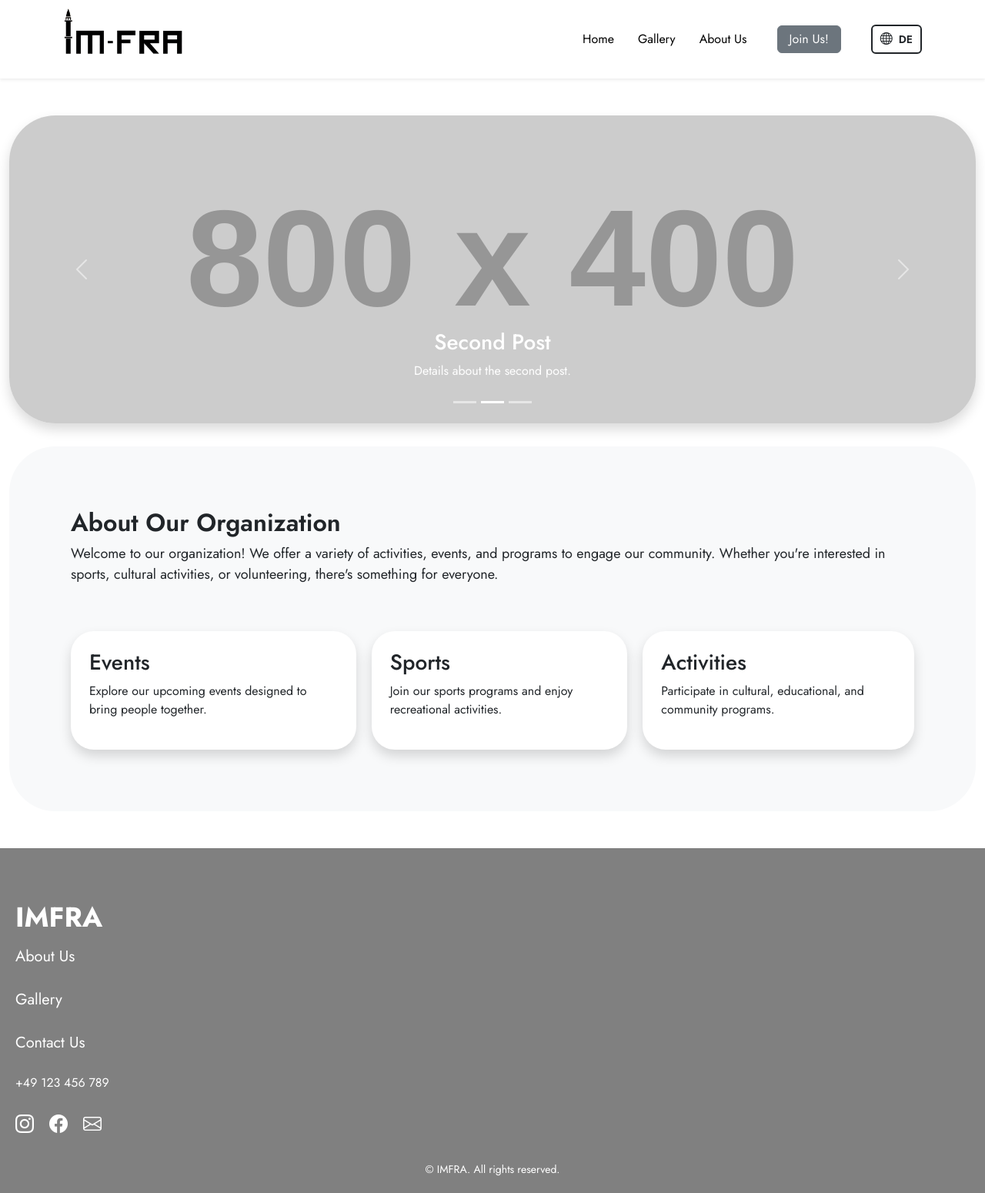
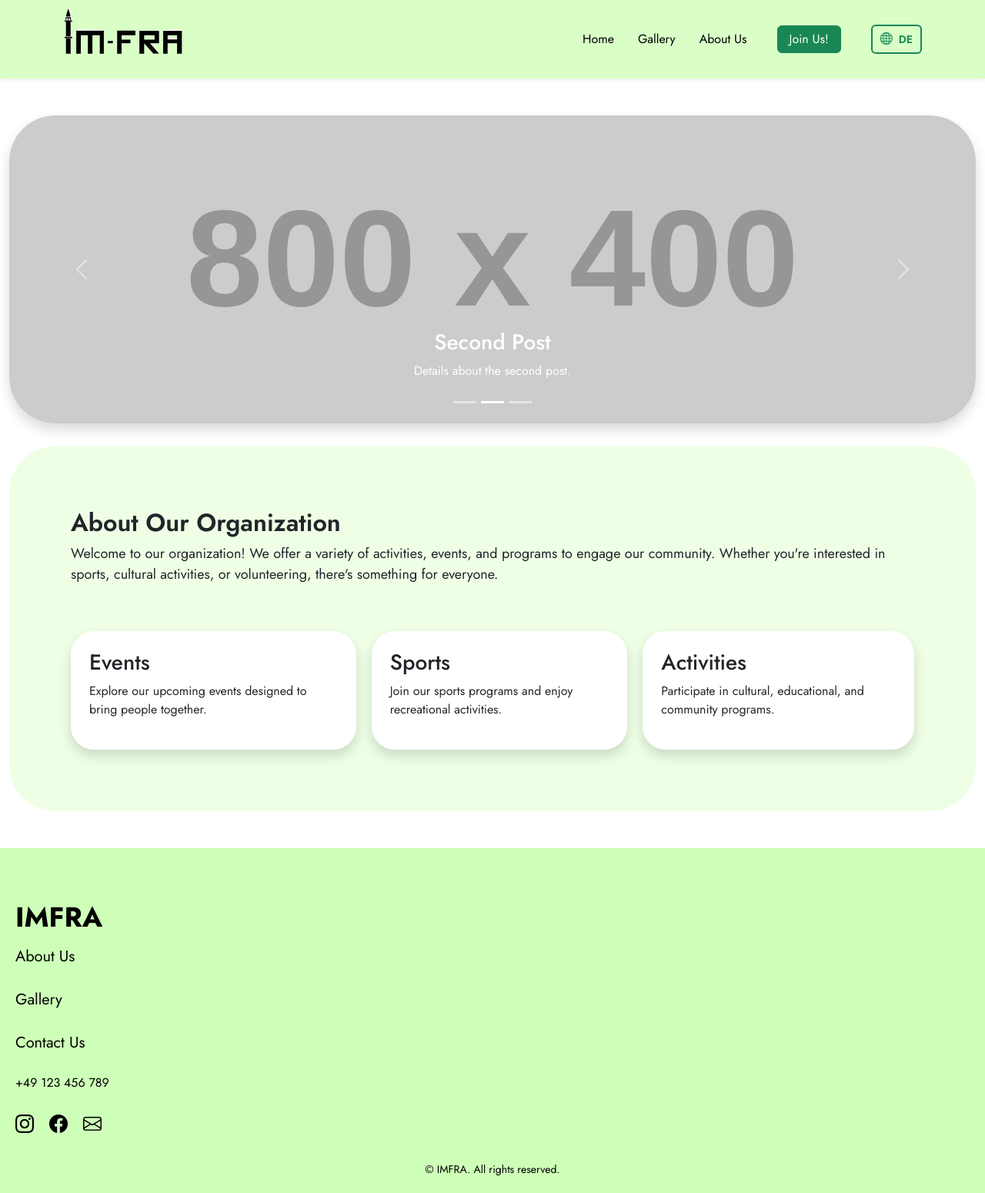
Before and after one commit to keenshi/IMFRA, a React (Create React App) app: page / in a window 1280 px wide. Shown: the whole page at 77% size. Built offline with nearby package versions, Linux system fonts and the light colour scheme.

Commit message:
initial commit

```diff
--- a/src/footer.jsx
+++ b/src/footer.jsx
@@ -2,7 +2,7 @@ import React from 'react';
 
 function Footer() {
   return (
-    <footer style={{ backgroundColor: 'grey', color: '#FFFFFF', fontFamily: 'Jost, sans-serif', padding: '20px 20px' }}>
+    <footer style={{ backgroundColor: '#ceffb8', color: '#000000', fontFamily: 'Jost, sans-serif', padding: '20px 20px' }}>
       <div className='mt-5' style={{ maxWidth: '1300px', margin: '0 auto' }}>
         {/* IMFRA Title */}
         <div style={{ textAlign: 'left' }}>
@@ -19,13 +19,13 @@ function Footer() {
 
         {/* Social Icons */}
         <div style={{ marginTop: '20px', fontSize: '24px', display: 'flex', justifyContent: 'flex-start', gap: '20px' }}>
-          <a href="#" style={{ color: '#FFFFFF' }}>
+          <a href="#" style={{ color: '#000000' }}>
             <i className="bi bi-instagram"></i>
           </a>
-          <a href="#" style={{ color: '#FFFFFF' }}>
+          <a href="#" style={{ color: '#000000' }}>
             <i className="bi bi-facebook"></i>
           </a>
-          <a href="#" style={{ color: '#FFFFFF' }}>
+          <a href="#" style={{ color: '#000000' }}>
             <i className="bi bi-envelope"></i>
           </a>
         </div>
--- a/src/header.jsx
+++ b/src/header.jsx
@@ -3,7 +3,7 @@ import React from 'react';
 function Header() {
   return (
     <header>
-    <nav className="navbar navbar-expand-lg navbar-light bg-white shadow-sm">
+    <nav className="navbar navbar-expand-lg navbar-light shadow-sm" style={{backgroundColor : '#d9ffc7'}}>
         <div className="container">
             {/* Logo */}
             <img className="mb-3" src="/imfralogo.png" alt="Logo" style={{ height: '70px' }} />
@@ -31,12 +31,12 @@ function Header() {
                         </a>
                     </li>
                     <li className="nav-item">
-                        <a className="btn btn-secondary text-white ms-lg-3" href="#" style={{ padding: '5px 15px' }}>
+                        <a className="btn btn-success text-white ms-lg-3" href="#" style={{ padding: '5px 15px' }}>
                             Join Us!
                         </a>
                     </li>
                     <li className="nav-item ms-4">
-                        <button className="btn btn-outline-dark d-flex align-items-center" style={{ borderWidth: '2px', fontSize: '14px', padding: '5px 10px', fontWeight: 600 }}>
+                        <button className="btn btn-outline-success d-flex align-items-center" style={{ borderWidth: '2px', fontSize: '14px', padding: '5px 10px', fontWeight: 600 }}>
                             <i className="bi bi-globe me-2" style={{ fontSize: '16px' }}></i>DE
                         </button>
                     </li>
--- a/src/main.jsx
+++ b/src/main.jsx
@@ -60,7 +60,7 @@ function MainContent() {
         className=""
         style={{
           borderRadius: "60px",
-          backgroundColor: "#F8F9FA",
+          backgroundColor: "#eeffe6",
           padding: "80px",
           marginTop: "30px",
         }}
```
